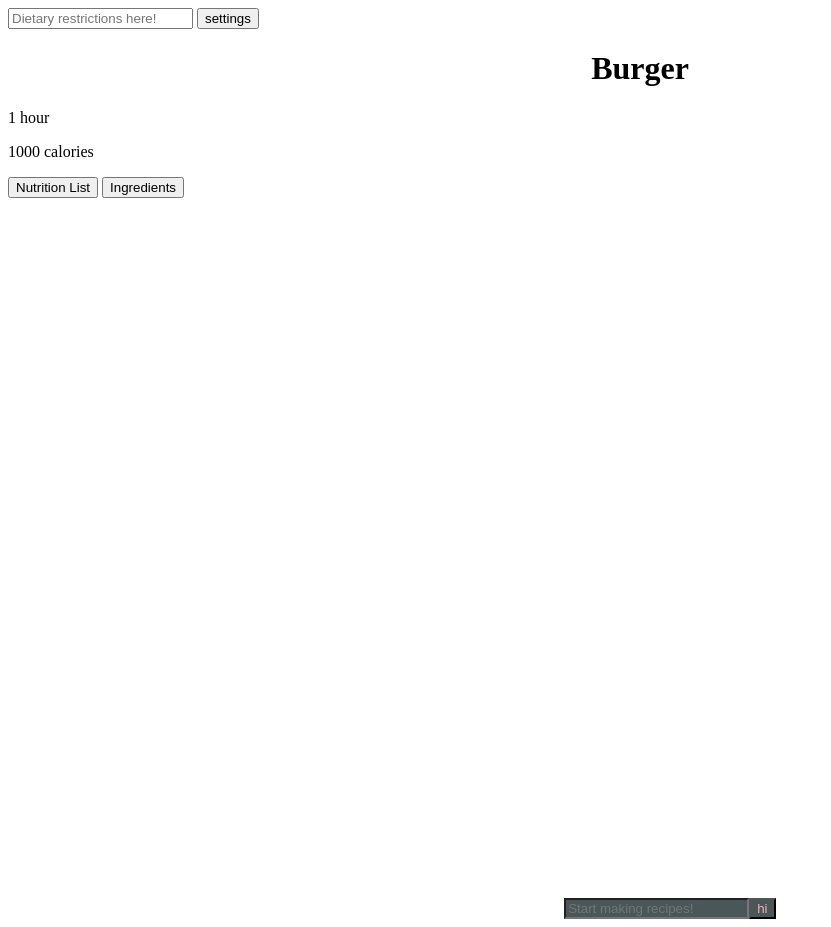
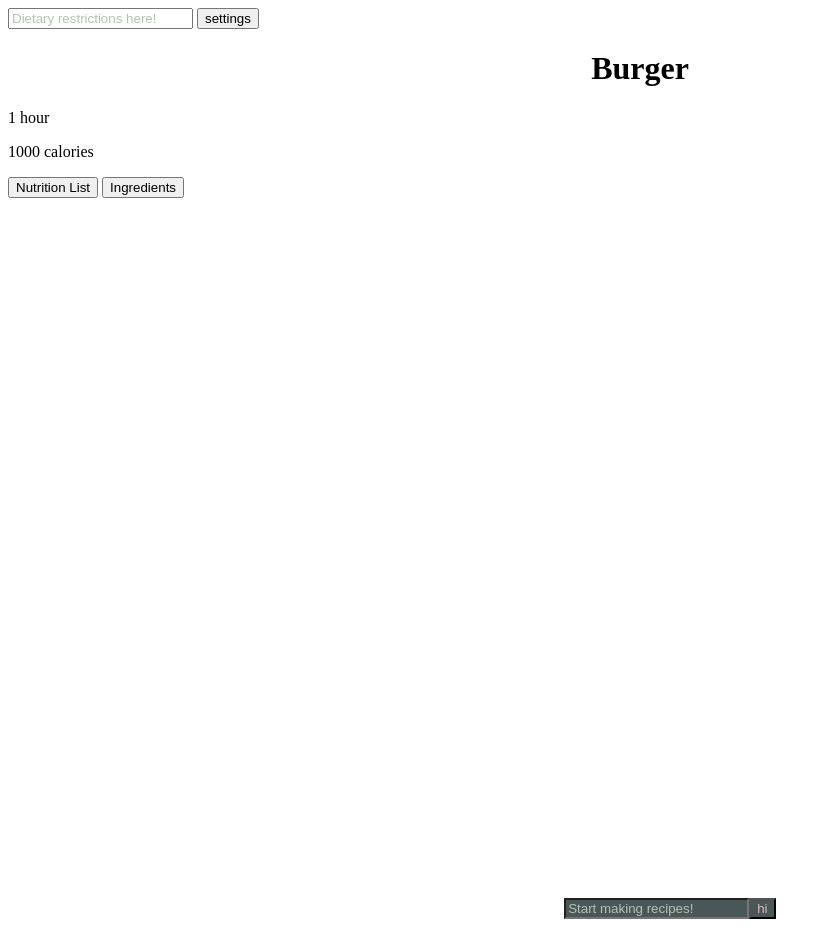
Before and after one commit to AustintheCoder123/WeCookin, a Python web app: template templates/index.html in a window 1280 px wide. Shown: the whole page, without its empty margins (0-831 px from the left). Run offline with Jinja, Linux system fonts and the light colour scheme; the template is opened without the code that fills it, so the values that code supplies are empty.

Commit message:
Changed placeholder text color

```diff
--- a/static/style.css
+++ b/static/style.css
@@ -20,6 +20,10 @@
     background-color: var(--outer-space);
 }
 
+::placeholder {
+    color: var(--ash-gray);
+}
+
 .textboxDiv > button {
     background-color: var(--outer-space);
     color: var(--cherry-blossom-pink, green);
```
